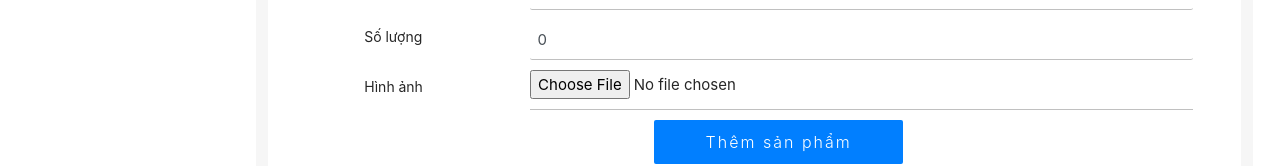
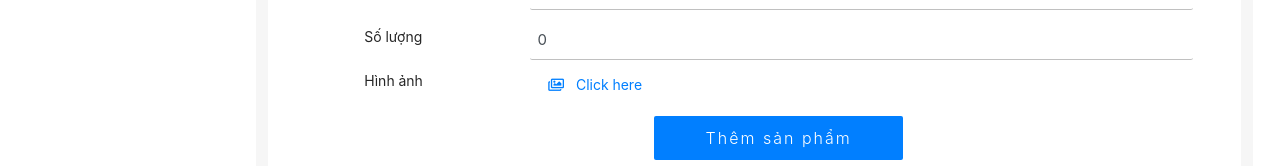
Before and after one commit to vuvuvu997/doan_cnpm-shop, a React (Create React App) app: page /portal/product/add in a window 1280 px wide. Shown: the part 414-580 px from the top of the page. Built offline with nearby package versions, Linux system fonts and the light colour scheme; no server answers; sample sign-in values are in the browser's storage.

Commit message:
fix category product item

```diff
--- a/src/components/add-product-form/index.js
+++ b/src/components/add-product-form/index.js
@@ -16,13 +16,14 @@ function AddProductForm(props) {
   const { data, onCloseModalEdit } = props;
   const shop = useSelector((state) => state.shop);
   const [loading, setLoading] = useState(false);
+  const [link_image, setLink_image] = useState();
   const dispatch = useDispatch();
   const [infoProduct, setInfoProduct] = useState({
     id: "",
     name: "",
     description: "",
     price: 0,
-    category_name: "",
+    category: "",
     count: 0,
   });
 
@@ -48,16 +49,14 @@ function AddProductForm(props) {
         price: data.price,
         count: data.count,
         description: data.name,
-        // category_name: data.category,
+        category_name: data.category,
       });
     }
   }, [dispatch, data]);
 
-  console.log(data);
   const handelSubmit = async (e) => {
     e.preventDefault();
     const dataForm = new FormData(e.target);
-    console.log(Object.entries(dataForm));
     dataForm.append("shop_id", shop.id);
     dataForm.append("rating", 5);
     setLoading(true);
@@ -103,13 +102,19 @@ function AddProductForm(props) {
           ""
         ) : (
           <div className="form-group d-flex justify-content-space-between align-items-center">
-            <label htmlFor="category">Danh mục sản phẩm</label>
+            <label htmlFor="category_name">Danh mục sản phẩm</label>
             <div className="form-group-container">
               <select
                 className="form-control"
                 name="category_name"
-                id="category"
-                //value={infoProduct.category_name}
+                id="category_name"
+                value={infoProduct.category_name}
+                onChange={(e) =>
+                  setInfoProduct({
+                    ...infoProduct,
+                    category_name: e.target.value,
+                  })
+                }
               >
                 <option value="Thời Trang Nam">Thời Trang Nam</option>
                 <option value="Thời Trang Nữ">Thời Trang Nữ</option>
@@ -209,16 +214,52 @@ function AddProductForm(props) {
           </div>
         </div>
         <div className="form-group d-flex justify-content-space-between align-items-center">
-          <label htmlFor="image">Hình ảnh</label>
+          <p style={{ width: "200px", height: "100%" }}>Hình ảnh</p>
+          <label
+            style={{
+              width: "300px",
+              height: "100%",
+              cursor: "pointer",
+              color: "#017fff",
+              marginLeft: "50px",
+            }}
+            htmlFor="image"
+          >
+            <i style={{ marginRight: "12px" }} className="far fa-images"></i>
+            Click here
+          </label>
           <div className="form-group-container">
             <input
+              style={{ display: "none" }}
               className="form-control-file"
               type="file"
               id="image"
               name="link_image"
+              accept=".png,.jpeg,.jpg"
+              onChange={(e) => setLink_image(e.target.files[0])}
             />
             <span className="form-message"></span>
           </div>
+          {data?.link_image && !link_image ? (
+            <div className="formGroup__container">
+              <img
+                className="formGroup__container__img formGroup__container__img--frofile"
+                src={data.link_image}
+                alt=""
+              />
+            </div>
+          ) : (
+            ""
+          )}
+          {link_image && (
+            <div className="formGroup__container">
+              <img
+                className="formGroup__container__img formGroup__container__img--frofile"
+                src={URL.createObjectURL(link_image)}
+                alt=""
+              />
+            </div>
+          )}
         </div>
         <div className="form-group text-center">
           <button type="submit" className="btn btn-primary">
--- a/src/components/add-product-form/style.scss
+++ b/src/components/add-product-form/style.scss
@@ -27,3 +27,9 @@
     }
   }
 }
+
+.formGroup__container__img--frofile {
+  width: 240px;
+  height: 240px;
+  object-fit: cover;
+}
--- a/src/components/list-product-item/index.js
+++ b/src/components/list-product-item/index.js
@@ -28,7 +28,11 @@ function ListProductItem(props) {
     <tr className="product-item">
       <td style={{ width: "35%" }}>{data.name}</td>
       <td className="product-item__img" style={{ width: "15%" }}>
-        <img src={data.link_image} alt={data.name} />
+        <img
+          style={{ objectFit: "cover" }}
+          src={data.link_image}
+          alt={data.name}
+        />
       </td>
       <td style={{ width: "10%" }}>{formatter.format(data.price)}</td>
       <td style={{ width: "10%" }}>{data.rating}</td>
```
